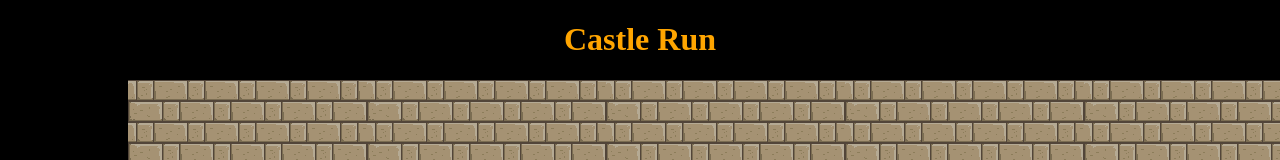
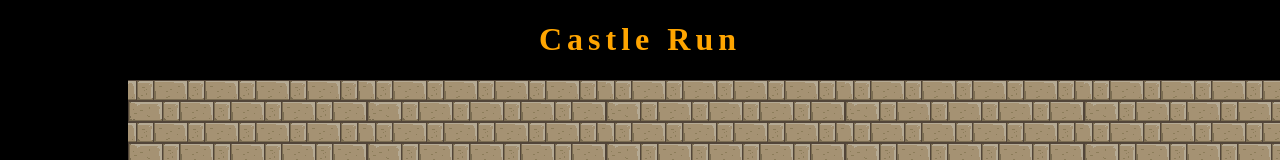
Before and after one commit to BharathKumarRavichandran/Castle-Run, a plain HTML site: page index.html in a window 1280 px wide. Shown: the top 160 px of the page. Drawn offline with Linux system fonts and the light colour scheme.

Commit message:
Heading designed

```diff
--- a/main.css
+++ b/main.css
@@ -5,6 +5,7 @@ html{
 h1{
 	color: orange;
 	text-align: center;
+	letter-spacing: 5px;
 }
 
 canvas{
```
